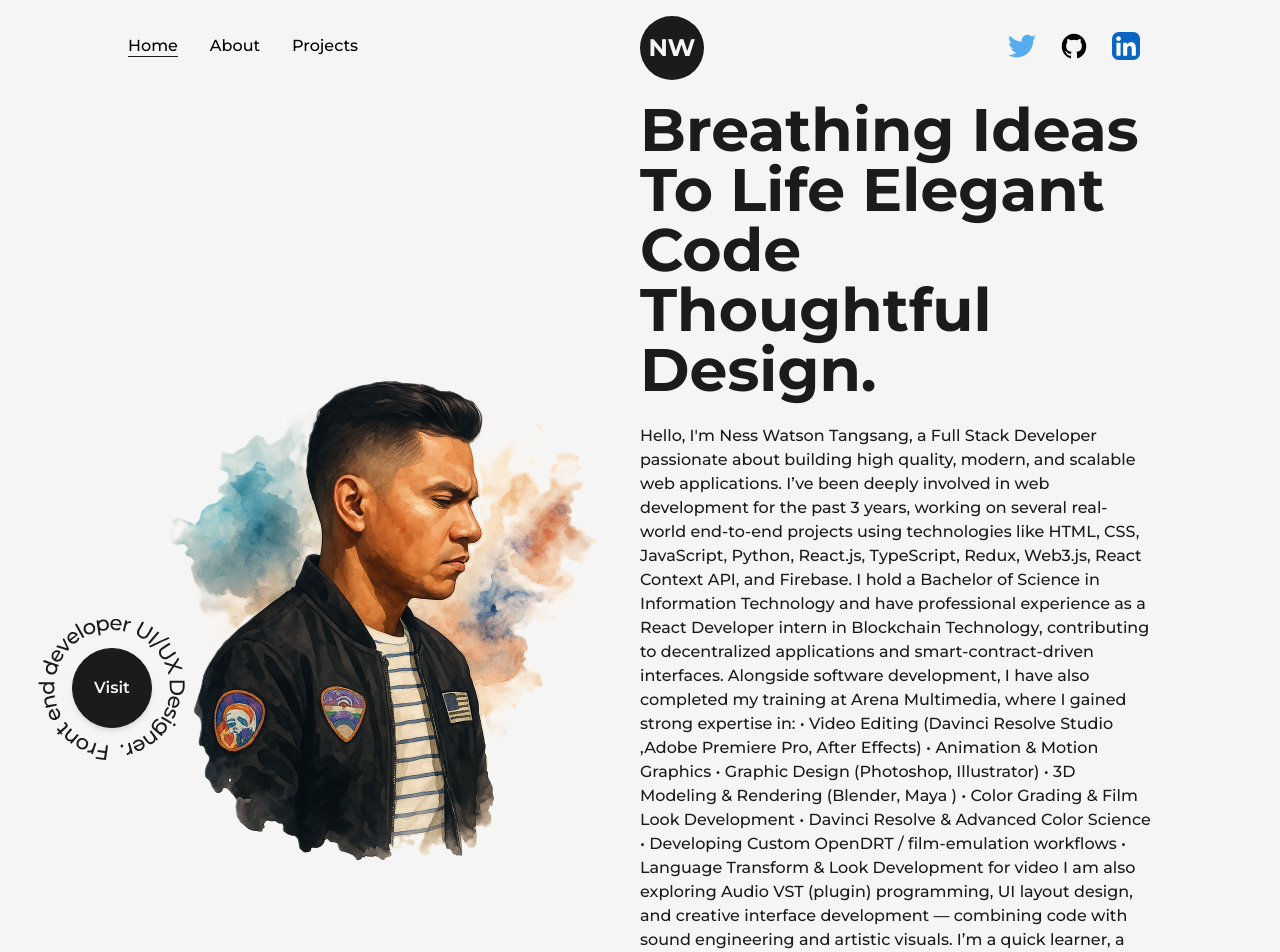
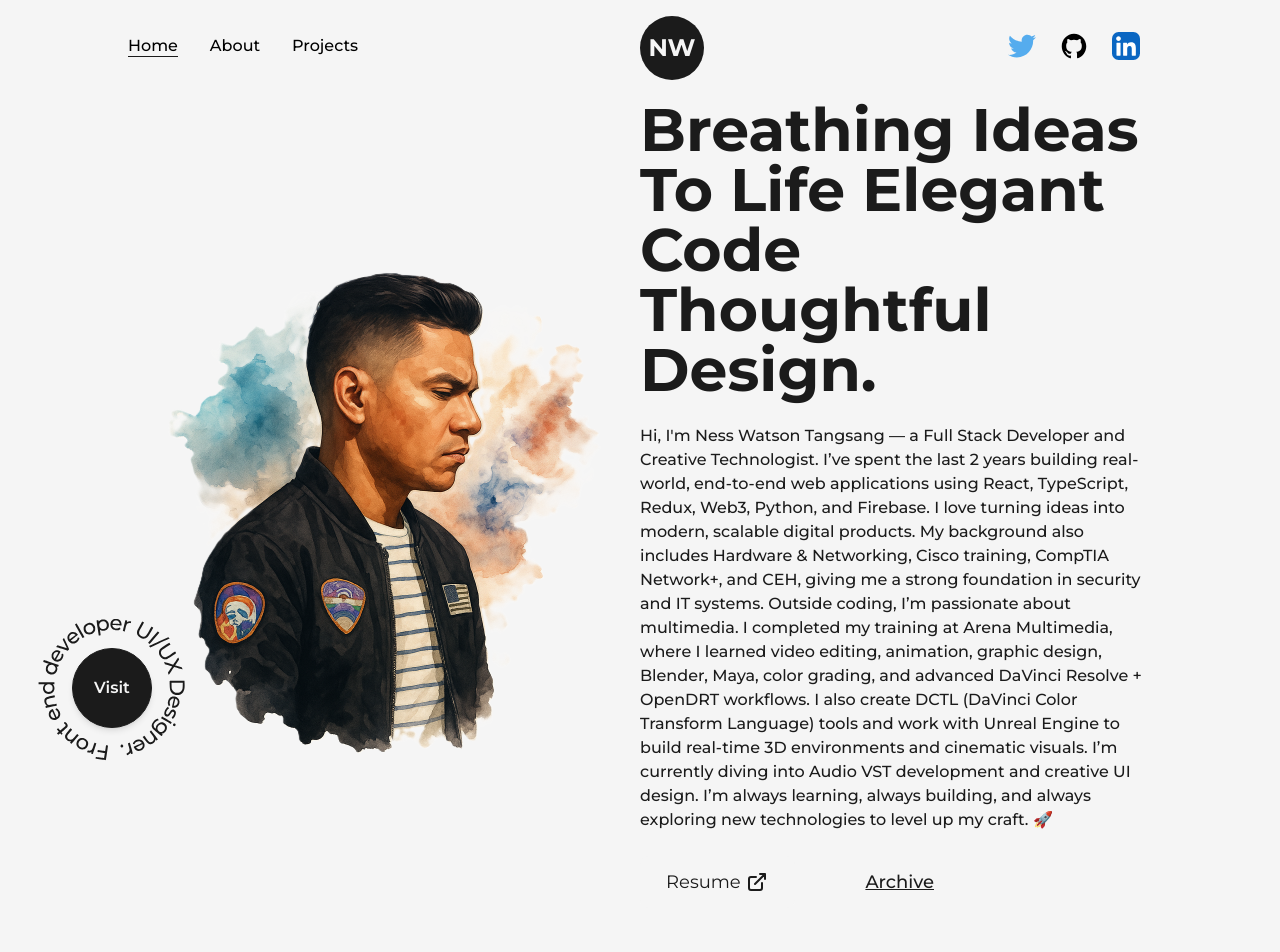
Before and after one commit to nesswatson21/ness-w-tangsang-proj, a Next.js app: page / in a window 1280 px wide. Shown: the top 952 px of the page. Built offline with nearby package versions, Linux system fonts and the light colour scheme.

Commit message:
Revise introduction and skills in index.js
Updated personal introduction and skills summary.

```diff
--- a/src/pages/index.js
+++ b/src/pages/index.js
@@ -35,20 +35,14 @@ export default function Home() {
                                 className="!text-6xl !text-left xl:!text-5xl lg:!text-center lg:!text 6xl md:!text-5xl sm:!text-3xl"
                             />
                             <p className="my-4 text-base font-medium md:text-sm sm:text-xs">
-                                                               Hello, I'm Ness Watson Tangsang, a Full Stack Developer passionate about building high quality, modern, and scalable web applications. I’ve been deeply involved in web development for the past 3 years, working on several real-world end-to-end projects using technologies like HTML, CSS, JavaScript, Python, React.js, TypeScript, Redux, Web3.js, React Context API, and Firebase.
-I hold a Bachelor of Science in Information Technology and have professional experience as a React Developer intern in Blockchain Technology, contributing to decentralized applications and smart-contract-driven interfaces.
-Alongside software development, I have also completed my training at Arena Multimedia, where I gained strong expertise in:
-•	Video Editing (Davinci Resolve Studio ,Adobe Premiere Pro, After Effects)
-•	Animation & Motion Graphics
-•	Graphic Design (Photoshop, Illustrator)
-•	3D Modeling & Rendering (Blender, Maya )
-•	Color Grading & Film Look Development
-•	Davinci Resolve & Advanced Color Science
-•	Developing Custom OpenDRT / film-emulation workflows
-•	Language Transform & Look Development for video
-I am also exploring Audio VST (plugin) programming, UI layout design, and creative interface development — combining code with sound engineering and artistic visuals.
-I’m a quick learner, a problem-solver, and someone with a strong always-learning attitude. I love upgrading my skills, working across creative + technical fields, and bringing ideas to life through code, design, and multimedia. 🚀
 
+Hi, I'm Ness Watson Tangsang — a Full Stack Developer and Creative Technologist. I’ve spent the last 2 years building real-world, end-to-end web applications using React, TypeScript, Redux, Web3, Python, and Firebase. I love turning ideas into modern, scalable digital products.
+
+My background also includes Hardware & Networking, Cisco training, CompTIA Network+, and CEH, giving me a strong foundation in security and IT systems.
+
+Outside coding, I’m passionate about multimedia. I completed my training at Arena Multimedia, where I learned video editing, animation, graphic design, Blender, Maya, color grading, and advanced DaVinci Resolve + OpenDRT workflows. I also create DCTL (DaVinci Color Transform Language) tools and work with Unreal Engine to build real-time 3D environments and cinematic visuals. I’m currently diving into Audio VST development and creative UI design.
+
+I’m always learning, always building, and always exploring new technologies to level up my craft. 🚀
 
                             </p>
                             <div className=" w-80 flex justify-between items-center self-start mt-2 lg:self-center">
```
